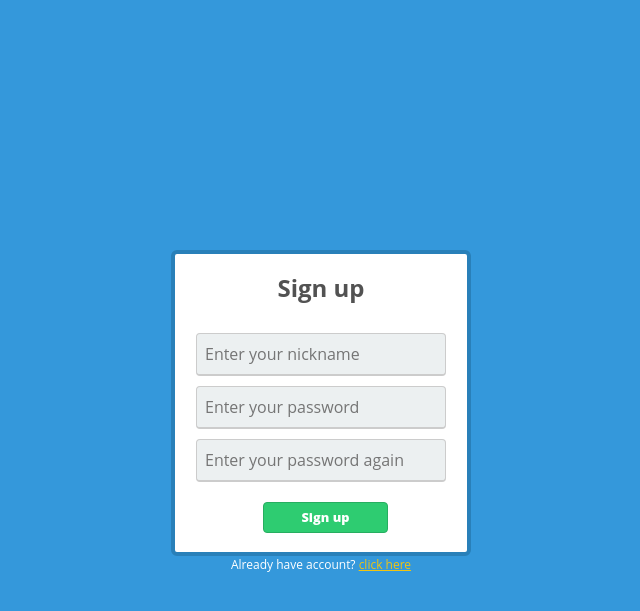
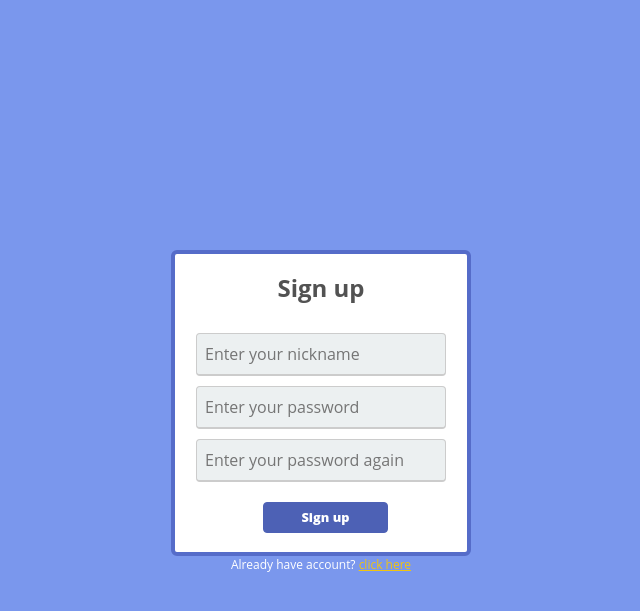
Before and after one commit to ArcaneIrvine/artificial_intelligent_chatbot_application, a Flask app: page /signup in a window 1280 px wide. Shown: the top 611 px of the page, without its empty margins (319-959 px from the left). Run offline with Flask 2, Linux system fonts and the light colour scheme; parts of the project's set-up code (start-up, migrations or seed data) failed here and were passed over; some libraries are stand-ins or nearby versions.

Commit message:
pages color styling

```diff
--- a/website/templates/base.html
+++ b/website/templates/base.html
@@ -31,7 +31,7 @@
     <style>
         body{
           font-family: 'Open Sans', sans-serif;
-          background:#3498db;
+          background:#7a97ed;
           margin: 0 auto 0 auto;
           width:100%;
           text-align:center;
@@ -53,7 +53,7 @@
           border-radius:6px;
           margin: 0 auto 0 auto;
           padding:0px 0px 70px 0px;
-          border: #2980b9 4px solid;
+          border: #556cc9 4px solid;
         }
         .username{
           background:#ecf0f1;
@@ -67,13 +67,13 @@
           border-radius:4px;
         }
         .button{
-          background:#2ecc71;
+          background:#4d61b5;
           width:125px;
           padding-top:5px;
           padding-bottom:5px;
           color:white;
           border-radius:4px;
-          border: #27ae60 1px solid;
+          border: #4d61b5 1px solid;
           margin-top:20px;
           margin-bottom:20px;
           float:left;
@@ -82,7 +82,7 @@
           font-size:0.8em;
         }
         .button:hover{
-          background:#2CC06B;
+          background: #4456a1;
         }
         .fpwd{
             color:#f1c40f;
```
